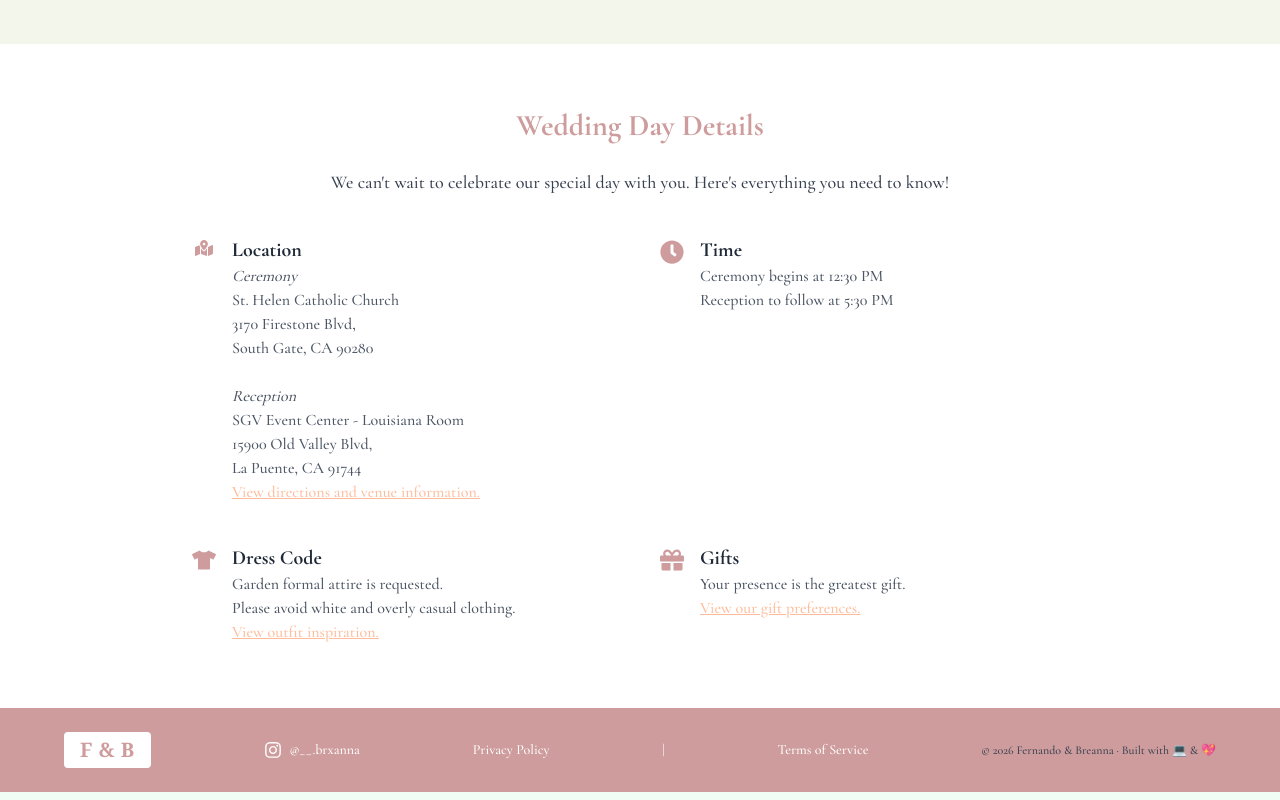
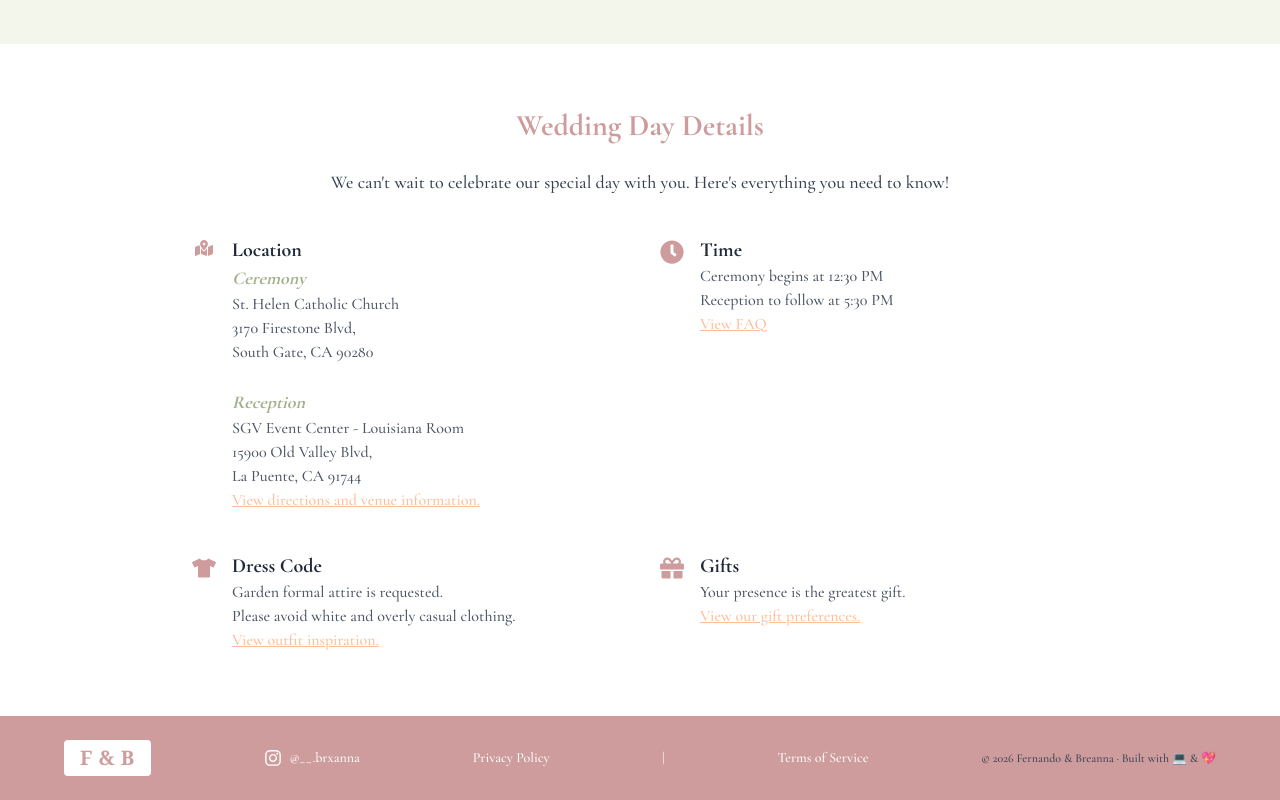
Before and after one commit to FernandoAndrade10/wedding-website, a React (Vite) app in the folder vite-project/: page / in a window 1280 px wide. Shown: the part 1284-2084 px from the top of the page. Built offline with nearby package versions, Linux system fonts and the light colour scheme.

Commit message:
cleaned up Home page

```diff
--- a/vite-project/src/pages/Home.jsx
+++ b/vite-project/src/pages/Home.jsx
@@ -23,6 +23,7 @@ export default function Home() {
       time: "Time",
       ceremony_time: "Ceremony begins at 12:30 PM",
       reception_time: "Reception to follow at 5:30 PM",
+      faq: "View FAQ",
       dress: "Dress Code",
       dress_details: "Garden formal attire is requested.",
       dress_details2: "Please avoid white and overly casual clothing.",
@@ -44,6 +45,7 @@ export default function Home() {
       time: "Tiempo",
       ceremony_time: "La ceremonia comienza a las 12:30 PM",
       reception_time: "La celebración de la recepción es a las 5:30 PM",
+      faq: "Ver las preguntas frecuentes",
       dress: "Código de Vestimenta",
       dress_details: "Se solicita vestimenta garden formal.",
       dress_details2: "Por favor evita el color blanco y la ropa demasiado casual.",
@@ -142,10 +144,10 @@ export default function Home() {
                     {homeText[language].location}
                   </h3>
                   <p className="text-gray-600">
-                    <em>{homeText[language].ceremony}</em><br />
+                    <em className="text-sage font-semibold text-lg">{homeText[language].ceremony}</em><br />
                     St. Helen Catholic Church <br />
                     3170 Firestone Blvd, <br />South Gate, CA 90280<br /> <br />
-                    <em>{homeText[language].reception}</em><br/>
+                    <em className="text-sage font-semibold text-lg">{homeText[language].reception}</em><br/>
                     SGV Event Center - Louisiana Room <br />
                     15900 Old Valley Blvd, <br /> La Puente, CA 91744 <br />
                     <Link to="/location" className="text-peach underline hover:text-peach/80">
@@ -164,6 +166,9 @@ export default function Home() {
                   <p className="text-gray-600">
                     {homeText[language].ceremony_time}<br /> {homeText[language].reception_time}
                   </p>
+                  <Link to="/faq" className="text-peach underline hover:text-peach/80">
+                      {homeText[language].faq}
+                  </Link>
                 </div>
               </div>
               {/* Dress Code */}
```
Also changed, not shown: vite-project/src/pages/FAQ.jsx (indentation only).
